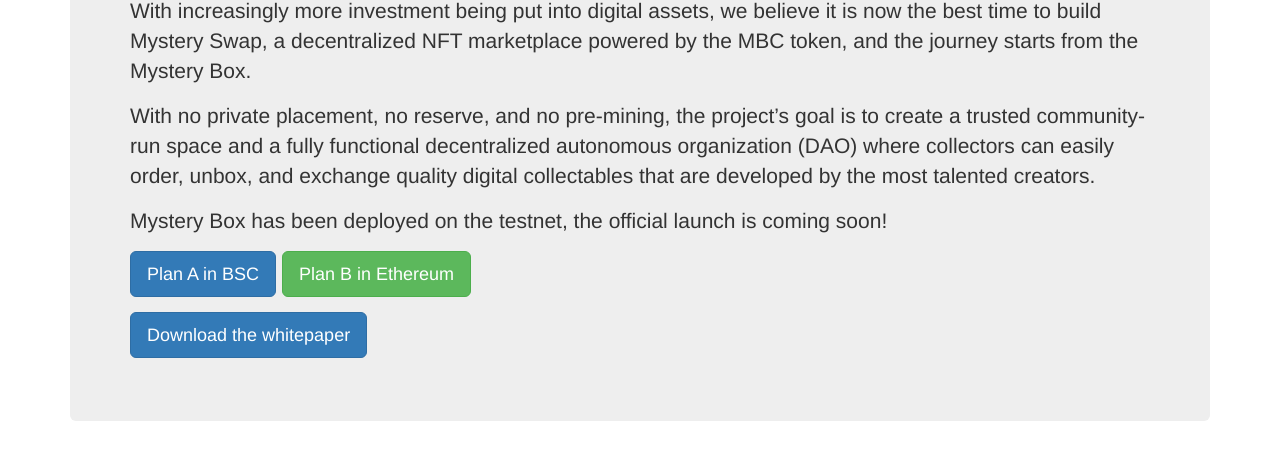
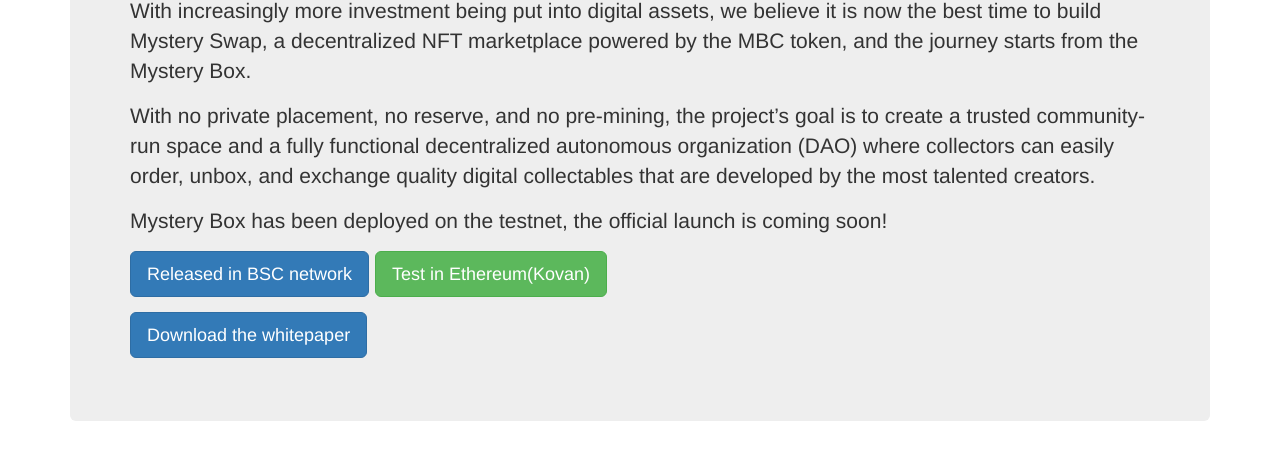
Before and after one commit to myst3rybox/www, a plain HTML site: page index.html in a window 1280 px wide. Shown: the part 373-824 px from the top of the page. Drawn offline with Linux system fonts and the light colour scheme.

Commit message:
modify button text

```diff
--- a/index.html
+++ b/index.html
@@ -35,7 +35,7 @@
         <p>With increasingly more investment being put into digital assets, we believe it is now the best time to build Mystery Swap, a decentralized NFT marketplace powered by the MBC token, and the journey starts from the Mystery Box.</p>
         <p>With no private placement, no reserve, and no pre-mining, the project’s goal is to create a trusted community-run space and a fully functional decentralized autonomous organization (DAO) where collectors can easily order, unbox, and exchange quality digital collectables that are developed by the most talented creators.</p>
         <p>Mystery Box has been deployed on the testnet, the official launch is coming soon!</p>
-        <p><a class="btn btn-primary btn-lg" href="http://bsc.mysterynft.io" role="button">Plan A in BSC</a> <a class="btn btn-success btn-lg" href="http://ethereum.mysterynft.io" role="button">Plan B in Ethereum</a></p>
+        <p><a class="btn btn-primary btn-lg" href="http://bsc.mysterynft.io" role="button">Released in BSC network</a> <a class="btn btn-success btn-lg" href="http://ethereum.mysterynft.io" role="button">Test in Ethereum(Kovan)</a></p>
         <p><a class="btn btn-primary btn-lg" href="./docs/whitepaper/mysteryswap.pdf" role="button">Download the whitepaper</a></p>
       </div>
 
```
